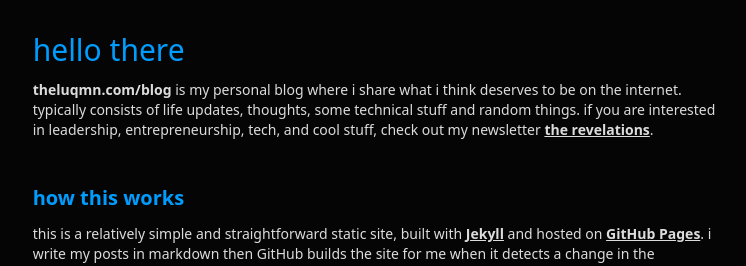
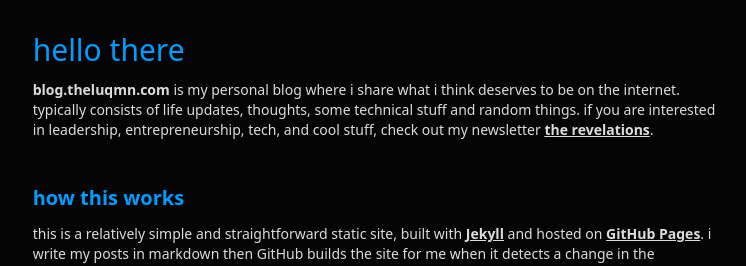
Before and after one commit to theluqmn/blog, a Jekyll site: the page built from index.md, in a window 1280 px wide. Shown: the top 266 px of the page, without its empty margins (266-1012 px from the left). Built offline with Jekyll 4.4.1, drawn with Linux system fonts in a browser that asks for light colours; nearby versions of some CDN libraries; our own code applies the rules of GitHub Pages for plain Markdown files.

```diff
--- a/_config.yml
+++ b/_config.yml
@@ -1,2 +1 @@
-baseurl: "/blog"
-url: "https://theluqmn.com"
+url: "https://blog.theluqmn.com"
--- a/index.md
+++ b/index.md
@@ -4,7 +4,7 @@ layout: index
 
 # hello there
 
-**theluqmn.com/blog** is my personal blog where i share what i think deserves to be on the internet. typically consists of life updates, thoughts, some technical stuff and random things. if you are interested in leadership, entrepreneurship, tech, and cool stuff, check out my newsletter [the revelations](https://revelations.theluqmn.com).
+**blog.theluqmn.com** is my personal blog where i share what i think deserves to be on the internet. typically consists of life updates, thoughts, some technical stuff and random things. if you are interested in leadership, entrepreneurship, tech, and cool stuff, check out my newsletter [the revelations](https://revelations.theluqmn.com).
 
 ## how this works
 
```
Also changed, not shown: _drafts/2025-07-05.md (added).
